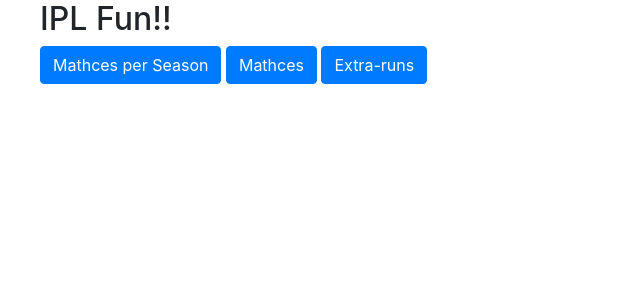
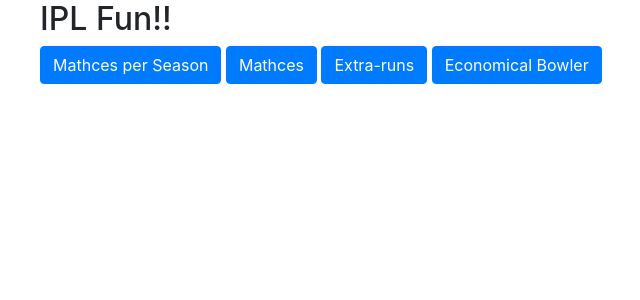
Before and after one commit to 29shubham29/IPL-Django, a Django app: page / in a window 1280 px wide. Shown: the top 300 px of the page, without its empty margins (45-685 px from the left). Run offline with Django 3.2, Linux system fonts and the light colour scheme; some libraries are stand-ins or nearby versions.

Commit message:
Plotted economical bowlers for season 2015

```diff
--- a/ipl/static/ipl/main.js
+++ b/ipl/static/ipl/main.js
@@ -111,3 +111,41 @@
     ]
   });
 };
+
+// fourth question
+const economy = () => {
+  fetch("http://localhost:8000/api/fourth")
+    .then(response => response.json())
+    .then(res => drawEconomy(res["bowlers"], res["economy"]));
+};
+
+const drawEconomy = (bowlers, economy) => {
+  var chart = Highcharts.chart("container", {
+    title: {
+      text: "Economical Bowlers"
+    },
+    subtitle: {
+      text: "IPL Data"
+    },
+    xAxis: {
+      title: {
+        text: "Bowler"
+      },
+      categories: bowlers
+    },
+    yAxis: {
+      title: {
+        text: "Economy"
+      }
+    },
+    series: [
+      {
+        type: "column",
+        name: "Teams",
+        colorByPoint: true,
+        data: economy,
+        showInLegend: false
+      }
+    ]
+  });
+};
--- a/ipl/templates/ipl/first.html
+++ b/ipl/templates/ipl/first.html
@@ -6,6 +6,7 @@
         Season</button>
     <button onclick=matchesWon() class="btn btn-primary">Mathces</button>
     <button onclick=extraRuns() class="btn btn-primary">Extra-runs</button>
+    <button onclick=economy() class="btn btn-primary">Economical Bowler</button>
     <div id="container" style="width:100%; height:400px;"></div>
     {% endblock content %}
 </div>
--- a/ipl/urls.py
+++ b/ipl/urls.py
@@ -5,5 +5,6 @@
     path('', views.first, name='ipl-home'),
     path('api/first',views.match_per_season, name='ipl-season'),
     path('api/second',views.match_won_per_team, name='team-data'),
-    path('api/third',views.extra_runs_team,name='extra-runs')
+    path('api/third',views.extra_runs_team,name='extra-runs'),
+    path('api/fourth',views.economical_bowler, name='economy')
 ]
--- a/ipl/views.py
+++ b/ipl/views.py
@@ -1,7 +1,8 @@
 import json
 from django.shortcuts import render, redirect
 from django.http import HttpResponse,JsonResponse
-from django.db.models import Count,Sum
+from django.db.models import Count,Sum,FloatField, F, When, Case
+from django.db.models.functions import Cast
 from .models import Match,Delivery
 # Create your views here.
 
@@ -77,3 +78,20 @@
 
 
     return JsonResponse(extra_runs_per_team)
+
+def economical_bowler(request):
+    '''api for fourth question'''
+
+    economy_details = Delivery.objects.filter(match__season=2015,is_super_over=0).values('bowler').annotate(runs=(Sum('total_runs')-Sum('bye_runs')-Sum('legbye_runs'))*6.0).annotate(balls=(Count('ball')-Count(Case(When(noball_runs__gt=0, then=1)))-Count(Case(When(wide_runs__gt=0, then=1))))).annotate(economy= Cast(F('runs')/F('balls'), FloatField())).order_by('economy')[:10]
+
+    bowlers = list()
+    economy = list()
+    for data in economy_details:
+        bowlers.append(data['bowler'])
+        economy.append(data['economy'])
+
+    bowler_economy = {
+        'bowlers':bowlers,
+        'economy':economy
+    }
+    return JsonResponse(bowler_economy)
```
